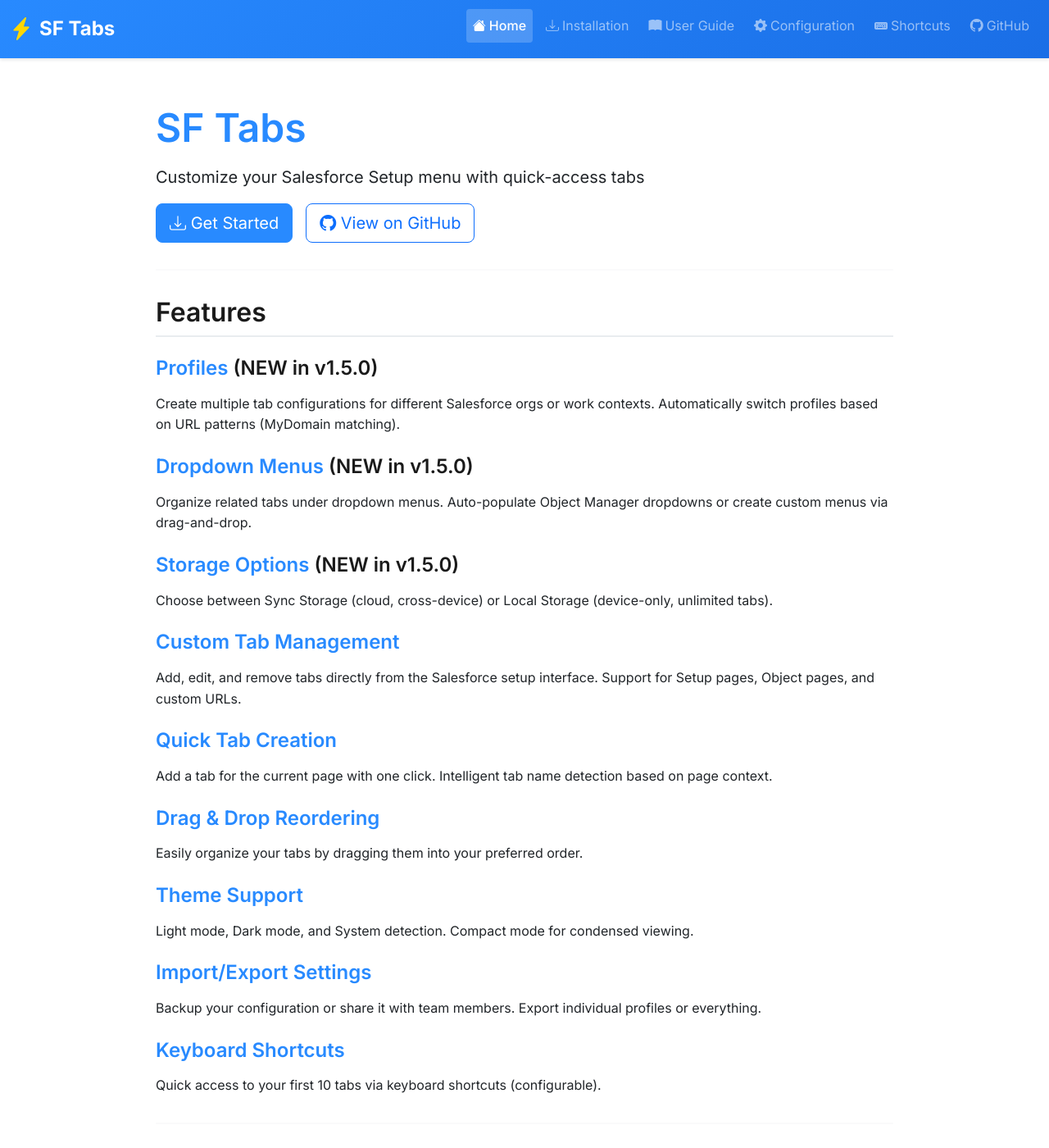
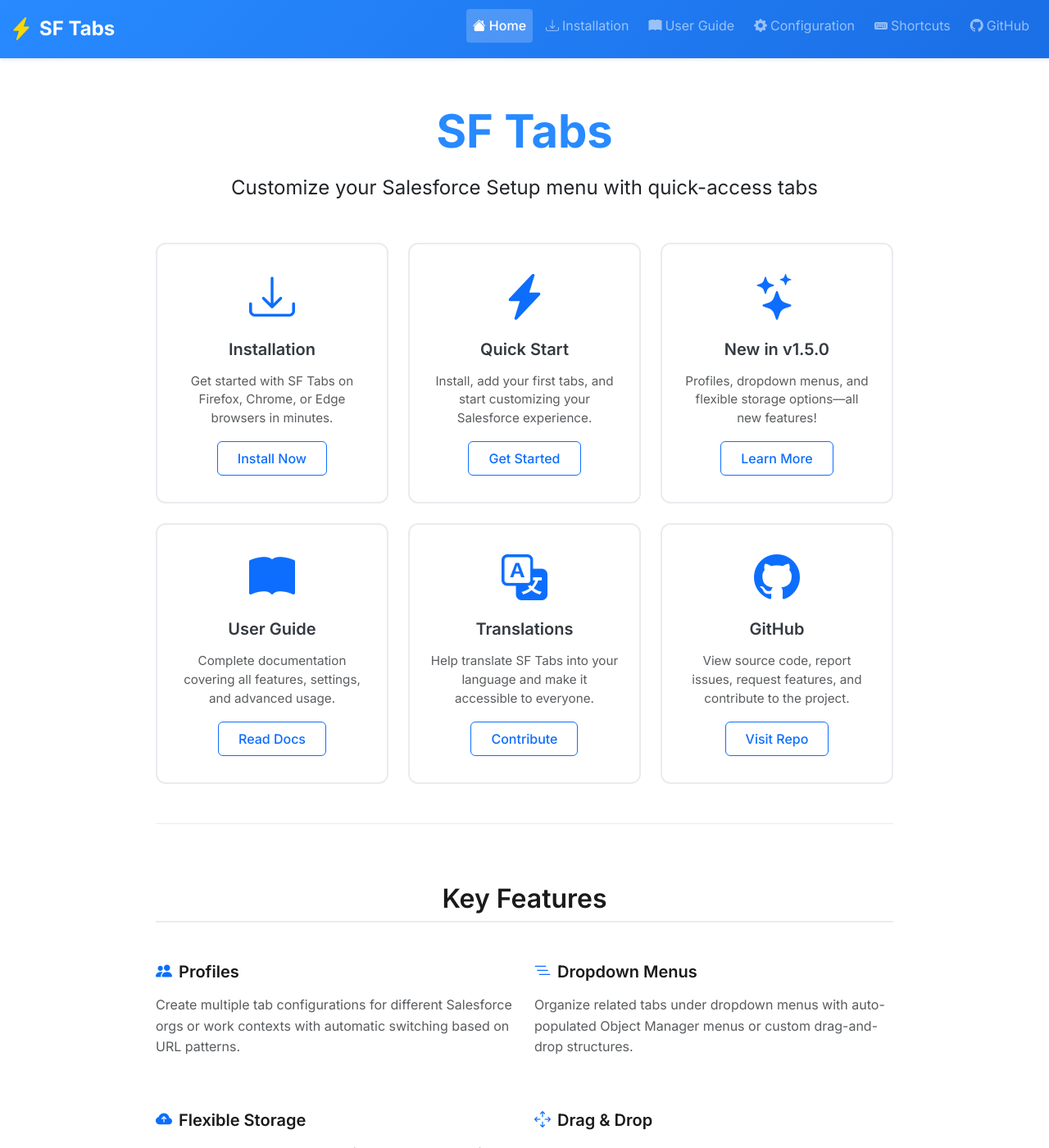
Before and after one commit to chrisrouse/sftabs, a Jekyll site: the page built from docs/index.md, in a window 1280 px wide and 1400 px high. Shown: the whole window at 82% size. Built offline with Jekyll 4.4.1, drawn with Linux system fonts in a browser that asks for light colours; nearby versions of some CDN libraries; some of the changed text lies outside the part shown.

Commit message:
Redesign homepage with feature tiles
Redesigned the home page with an attractive card-based layout featuring 6 feature tiles:

1. Installation - Quick access to browser installation guides
2. Quick Start - Link to getting started guide
3. New Features - Highlighting v1.5.0 features
4. User Guide - Access to complete documentation
5. Translations - Contribution opportunity
6. GitHub - Repository and issue tracking

Additional improvements:
- Large centered hero section with title and tagline
- Interactive feature tiles with hover effects
- Icon-based design using Bootstrap Icons
- "Key Features" section with 6 main capabilities
- Browser badges section at bottom
- Responsive grid layout (3 columns on desktop, 2 on tablet, 1 on mobile)

CSS enhancements:
- Hover animations (lift effect and icon scaling)
- Border color transitions on hover
- Professional spacing and typography
- Brand color integration throughout

The new design provides a modern, professional appearance with clear calls-to-action and easy navigation.

🤖 Generated with [Claude Code](https://claude.com/claude-code)

Co-Authored-By: Claude Sonnet 4.5 <noreply@anthropic.com>

```diff
--- a/docs/assets/css/custom.css
+++ b/docs/assets/css/custom.css
@@ -296,3 +296,64 @@ img {
 .quick-start strong {
     color: var(--sf-brand-primary);
 }
+
+/* Feature tiles on home page */
+.feature-tile {
+    border: 2px solid var(--sf-gray-200);
+    border-radius: 0.75rem;
+    transition: all 0.3s ease;
+    background-color: white;
+}
+
+.feature-tile:hover {
+    border-color: var(--sf-brand-primary);
+    box-shadow: 0 8px 24px rgba(40, 138, 255, 0.15);
+    transform: translateY(-5px);
+}
+
+.feature-tile .feature-icon {
+    transition: transform 0.3s ease;
+}
+
+.feature-tile:hover .feature-icon {
+    transform: scale(1.1);
+}
+
+.feature-tile .card-body {
+    padding: 2rem 1.5rem;
+}
+
+.feature-tile h3 {
+    font-weight: 600;
+    color: var(--sf-gray-800);
+    margin-top: 0;
+}
+
+.feature-tile .text-muted {
+    font-size: 0.95rem;
+    line-height: 1.5;
+}
+
+.feature-tile .btn {
+    font-weight: 500;
+    padding: 0.5rem 1.5rem;
+}
+
+/* Home page display title */
+.display-4 {
+    color: var(--sf-brand-primary);
+}
+
+/* Key features section */
+.border-top {
+    border-color: var(--sf-gray-200) !important;
+}
+
+/* Browser badges */
+.browser-badges img {
+    transition: transform 0.2s ease;
+}
+
+.browser-badges img:hover {
+    transform: scale(1.05);
+}
--- a/docs/index.md
+++ b/docs/index.md
@@ -3,68 +3,141 @@ layout: default
 title: Home
 ---
 
-# SF Tabs
-
-<p class="lead">Customize your Salesforce Setup menu with quick-access tabs</p>
-
-<div class="d-flex gap-3 mb-4">
-  <a href="installation" class="btn btn-primary btn-lg">
-    <i class="bi bi-download"></i> Get Started
-  </a>
-  <a href="https://github.com/chrisrouse/sftabs" class="btn btn-outline-primary btn-lg" target="_blank">
-    <i class="bi bi-github"></i> View on GitHub
-  </a>
+<div class="text-center mb-5">
+  <h1 class="display-4 fw-bold mb-3">SF Tabs</h1>
+  <p class="lead fs-4">Customize your Salesforce Setup menu with quick-access tabs</p>
 </div>
 
----
+<!-- Feature Tiles -->
+<div class="row g-4 mb-5">
+  <!-- Installation -->
+  <div class="col-md-6 col-lg-4">
+    <div class="card h-100 feature-tile">
+      <div class="card-body text-center">
+        <div class="feature-icon mb-3">
+          <i class="bi bi-download display-4 text-primary"></i>
+        </div>
+        <h3 class="h5 mb-3">Installation</h3>
+        <p class="text-muted mb-3">Get started with SF Tabs on Firefox, Chrome, or Edge browsers in minutes.</p>
+        <a href="installation" class="btn btn-outline-primary">Install Now</a>
+      </div>
+    </div>
+  </div>
 
-## Features
+  <!-- Quick Start -->
+  <div class="col-md-6 col-lg-4">
+    <div class="card h-100 feature-tile">
+      <div class="card-body text-center">
+        <div class="feature-icon mb-3">
+          <i class="bi bi-lightning-charge-fill display-4 text-primary"></i>
+        </div>
+        <h3 class="h5 mb-3">Quick Start</h3>
+        <p class="text-muted mb-3">Install, add your first tabs, and start customizing your Salesforce experience.</p>
+        <a href="user-guide#adding-a-new-tab" class="btn btn-outline-primary">Get Started</a>
+      </div>
+    </div>
+  </div>
 
-### [Profiles](user-guide#profiles) (NEW in v1.5.0)
-Create multiple tab configurations for different Salesforce orgs or work contexts. Automatically switch profiles based on URL patterns (MyDomain matching).
+  <!-- New Features -->
+  <div class="col-md-6 col-lg-4">
+    <div class="card h-100 feature-tile">
+      <div class="card-body text-center">
+        <div class="feature-icon mb-3">
+          <i class="bi bi-stars display-4 text-primary"></i>
+        </div>
+        <h3 class="h5 mb-3">New in v1.5.0</h3>
+        <p class="text-muted mb-3">Profiles, dropdown menus, and flexible storage options—all new features!</p>
+        <a href="user-guide#profiles" class="btn btn-outline-primary">Learn More</a>
+      </div>
+    </div>
+  </div>
 
-### [Dropdown Menus](user-guide#creating-dropdown-menus) (NEW in v1.5.0)
-Organize related tabs under dropdown menus. Auto-populate Object Manager dropdowns or create custom menus via drag-and-drop.
+  <!-- User Guide -->
+  <div class="col-md-6 col-lg-4">
+    <div class="card h-100 feature-tile">
+      <div class="card-body text-center">
+        <div class="feature-icon mb-3">
+          <i class="bi bi-book-fill display-4 text-primary"></i>
+        </div>
+        <h3 class="h5 mb-3">User Guide</h3>
+        <p class="text-muted mb-3">Complete documentation covering all features, settings, and advanced usage.</p>
+        <a href="user-guide" class="btn btn-outline-primary">Read Docs</a>
+      </div>
+    </div>
+  </div>
 
-### [Storage Options](user-guide#sync--storage) (NEW in v1.5.0)
-Choose between Sync Storage (cloud, cross-device) or Local Storage (device-only, unlimited tabs).
+  <!-- Translations -->
+  <div class="col-md-6 col-lg-4">
+    <div class="card h-100 feature-tile">
+      <div class="card-body text-center">
+        <div class="feature-icon mb-3">
+          <i class="bi bi-translate display-4 text-primary"></i>
+        </div>
+        <h3 class="h5 mb-3">Translations</h3>
+        <p class="text-muted mb-3">Help translate SF Tabs into your language and make it accessible to everyone.</p>
+        <a href="https://github.com/chrisrouse/sftabs/issues" target="_blank" class="btn btn-outline-primary">Contribute</a>
+      </div>
+    </div>
+  </div>
 
-### [Custom Tab Management](user-guide#adding-a-new-tab)
-Add, edit, and remove tabs directly from the Salesforce setup interface. Support for Setup pages, Object pages, and custom URLs.
+  <!-- GitHub -->
+  <div class="col-md-6 col-lg-4">
+    <div class="card h-100 feature-tile">
+      <div class="card-body text-center">
+        <div class="feature-icon mb-3">
+          <i class="bi bi-github display-4 text-primary"></i>
+        </div>
+        <h3 class="h5 mb-3">GitHub</h3>
+        <p class="text-muted mb-3">View source code, report issues, request features, and contribute to the project.</p>
+        <a href="https://github.com/chrisrouse/sftabs" target="_blank" class="btn btn-outline-primary">Visit Repo</a>
+      </div>
+    </div>
+  </div>
+</div>
 
-### [Quick Tab Creation](user-guide#adding-a-new-tab)
-Add a tab for the current page with one click. Intelligent tab name detection based on page context.
+<!-- Key Features Section -->
+<div class="mt-5 pt-5 border-top">
+  <h2 class="text-center mb-4">Key Features</h2>
+  <div class="row g-4">
+    <div class="col-md-6">
+      <h5><i class="bi bi-people-fill text-primary me-2"></i>Profiles</h5>
+      <p class="text-muted">Create multiple tab configurations for different Salesforce orgs or work contexts with automatic switching based on URL patterns.</p>
+    </div>
+    <div class="col-md-6">
+      <h5><i class="bi bi-list-nested text-primary me-2"></i>Dropdown Menus</h5>
+      <p class="text-muted">Organize related tabs under dropdown menus with auto-populated Object Manager menus or custom drag-and-drop structures.</p>
+    </div>
+    <div class="col-md-6">
+      <h5><i class="bi bi-cloud-arrow-up-fill text-primary me-2"></i>Flexible Storage</h5>
+      <p class="text-muted">Choose between Sync Storage (cloud, cross-device) or Local Storage (device-only, unlimited tabs).</p>
+    </div>
+    <div class="col-md-6">
+      <h5><i class="bi bi-arrows-move text-primary me-2"></i>Drag & Drop</h5>
+      <p class="text-muted">Easily organize your tabs by dragging them into your preferred order with intuitive visual feedback.</p>
+    </div>
+    <div class="col-md-6">
+      <h5><i class="bi bi-palette-fill text-primary me-2"></i>Theme Support</h5>
+      <p class="text-muted">Light mode, Dark mode, and System detection with compact mode for condensed viewing.</p>
+    </div>
+    <div class="col-md-6">
+      <h5><i class="bi bi-keyboard-fill text-primary me-2"></i>Keyboard Shortcuts</h5>
+      <p class="text-muted">Quick access to your first 10 tabs via configurable keyboard shortcuts for power users.</p>
+    </div>
+  </div>
+</div>
 
-### [Drag & Drop Reordering](user-guide#reordering-tabs)
-Easily organize your tabs by dragging them into your preferred order.
-
-### [Theme Support](user-guide#settings)
-Light mode, Dark mode, and System detection. Compact mode for condensed viewing.
-
-### [Import/Export Settings](user-guide#importexport-configuration)
-Backup your configuration or share it with team members. Export individual profiles or everything.
-
-### [Keyboard Shortcuts](shortcuts)
-Quick access to your first 10 tabs via keyboard shortcuts (configurable).
-
----
-
-## Quick Start
-
-1. **Install the extension**
-   Available for Firefox and Chrome browsers
-
-2. **Navigate to Salesforce Setup**
-   Your custom tabs will appear in the setup menu
-
-3. **Click the extension icon**
-   Add and configure your custom tabs
-
-4. **Customize**
-   Drag to reorder, edit labels, and set preferences
-
----
-
-## Need Help?
-
-Check out our [User Guide](user-guide) for detailed instructions, or visit our [GitHub Issues](https://github.com/chrisrouse/sftabs/issues) page to report bugs or request features.
+<!-- Browser Badges -->
+<div class="mt-5 pt-4 text-center">
+  <h4 class="mb-3">Available For</h4>
+  <div class="d-flex justify-content-center gap-3 flex-wrap">
+    <a href="https://chromewebstore.google.com/detail/sf-tabs/lkimhffllnjkacnhjfehaihcjilcmdlo" target="_blank">
+      <img src="https://img.shields.io/badge/Chrome-4285F4?style=for-the-badge&logo=googlechrome&logoColor=white" alt="Chrome">
+    </a>
+    <a href="https://addons.mozilla.org/en-US/firefox/addon/sf-tabs/" target="_blank">
+      <img src="https://img.shields.io/badge/Firefox-FF7139?style=for-the-badge&logo=firefox&logoColor=white" alt="Firefox">
+    </a>
+    <a href="https://microsoftedge.microsoft.com/addons/detail/sf-tabs/kchadlkjcefbnojjnmmpcnfnhcfbdjbb" target="_blank">
+      <img src="https://img.shields.io/badge/Edge-0078D7?style=for-the-badge&logo=microsoftedge&logoColor=white" alt="Edge">
+    </a>
+  </div>
+</div>
```
